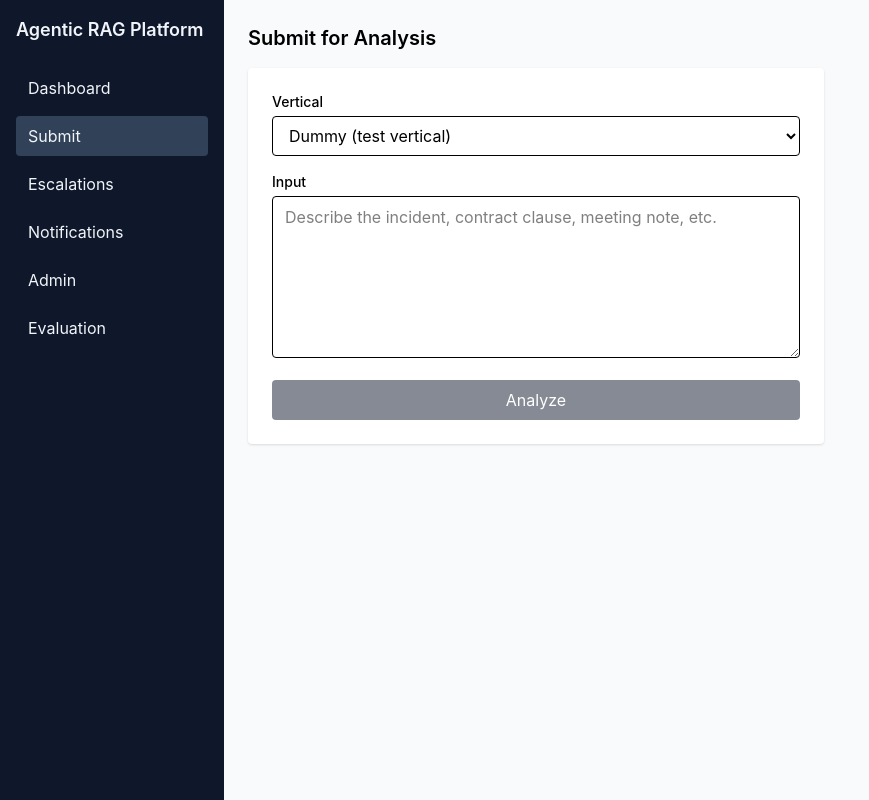
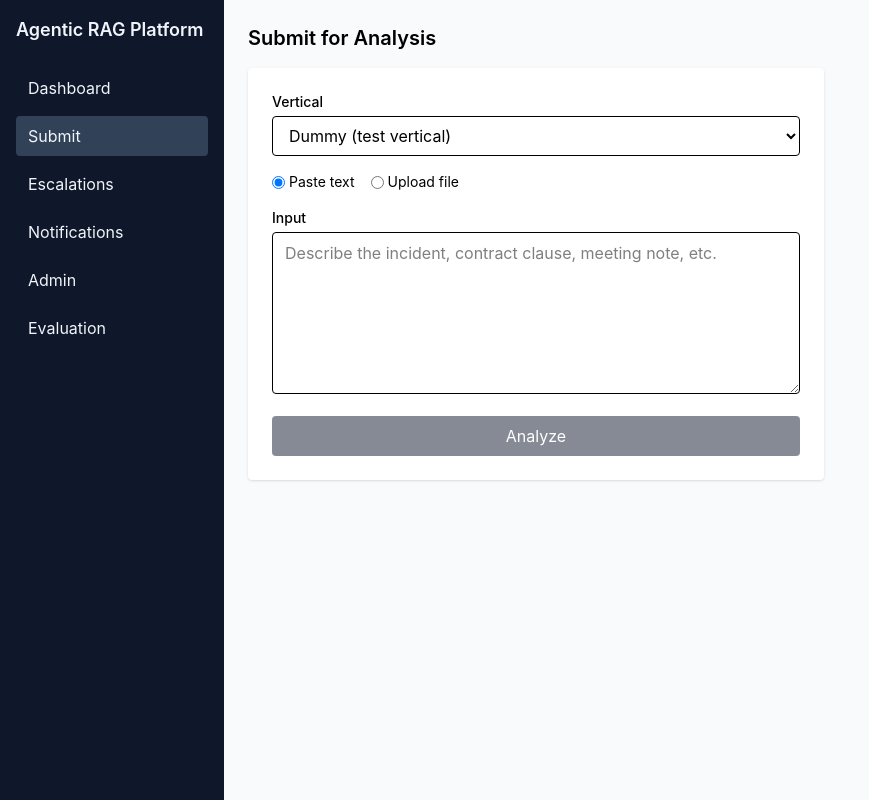
Before and after one commit to harshini0804/Percept-AI-Agentic-RAG-Platform-for-Business-Operations-Automation, a React (Vite) app in the folder frontend/: page /submit in a window 1280 px wide. Shown: the whole page, without its empty margins (0-869 px from the left). Built offline with nearby package versions, Linux system fonts and the light colour scheme.

Commit message:
UI changes for file/document uploads - draft

```diff
--- a/frontend/src/api/agentRuns.ts
+++ b/frontend/src/api/agentRuns.ts
@@ -1,4 +1,4 @@
-import { apiFetch } from "./client";
+import { apiFetch, apiFetchFormData } from "./client";
 
 export interface AgentRunSummary {
   id: string;
@@ -42,3 +42,9 @@ export function submitRun(vertical: string, inputText: string): Promise<Submissi
     body: JSON.stringify({ vertical, input_text: inputText }),
   });
 }
+export function submitRunWithFile(vertical: string, file: File): Promise<SubmissionResponse> {
+  const formData = new FormData();
+  formData.append("vertical", vertical);
+  formData.append("file", file);
+  return apiFetchFormData(`/agent-runs/upload`, formData);
+}
--- a/frontend/src/api/client.ts
+++ b/frontend/src/api/client.ts
@@ -14,4 +14,22 @@ async function apiFetch<T>(path: string, options?: RequestInit): Promise<T> {
   return response.json();
 }
 
-export { apiFetch };
+// For multipart/form-data uploads (e.g. file uploads) — no
+// Content-Type header is set here, since the browser needs to set
+// its own multipart boundary automatically when the body is a
+// FormData instance; setting it manually breaks the request.
+async function apiFetchFormData<T>(path: string, formData: FormData): Promise<T> {
+  const response = await fetch(`${API_BASE_URL}${path}`, {
+    method: "POST",
+    body: formData,
+  });
+
+  if (!response.ok) {
+    const errorBody = await response.json().catch(() => null);
+    throw new Error(errorBody?.detail || `Request failed: ${response.status}`);
+  }
+
+  return response.json();
+}
+
+export { apiFetch, apiFetchFormData };
--- a/frontend/src/pages/Submit.tsx
+++ b/frontend/src/pages/Submit.tsx
@@ -1,26 +1,33 @@
 import { useState } from "react";
 import { useNavigate } from "react-router-dom";
 import { useMutation, useQueryClient } from "@tanstack/react-query";
-import { submitRun } from "../api/agentRuns";
+import { submitRun, submitRunWithFile } from "../api/agentRuns";
 
 // Only "dummy" is registered on the backend right now. As real
 // verticals get built and registered (Section 7, point 11), add
 // their names here — this is the "parametrized per vertical"
 // selector Section 5 describes; vertical-specific input fields
-// (beyond a single text box) get added per vertical later, reusing
-// this shell.
+// (beyond text/file) get added per vertical later, reusing this
+// shell.
 const AVAILABLE_VERTICALS = [
   { value: "dummy", label: "Dummy (test vertical)" },
 ];
 
+type SubmissionMode = "text" | "file";
+
 function Submit() {
   const [vertical, setVertical] = useState(AVAILABLE_VERTICALS[0].value);
+  const [mode, setMode] = useState<SubmissionMode>("text");
   const [inputText, setInputText] = useState("");
+  const [selectedFile, setSelectedFile] = useState<File | null>(null);
   const navigate = useNavigate();
   const queryClient = useQueryClient();
 
   const mutation = useMutation({
-    mutationFn: () => submitRun(vertical, inputText),
+    mutationFn: () =>
+      mode === "file" && selectedFile
+        ? submitRunWithFile(vertical, selectedFile)
+        : submitRun(vertical, inputText),
     onSuccess: (data) => {
       queryClient.invalidateQueries({ queryKey: ["agent-runs"] });
       navigate(`/runs/${data.run_id}`);
@@ -29,9 +36,15 @@ function Submit() {
 
   const handleSubmit = (e: React.FormEvent) => {
     e.preventDefault();
-    if (!inputText.trim()) return;
+    if (mode === "text" && !inputText.trim()) return;
+    if (mode === "file" && !selectedFile) return;
     mutation.mutate();
   };
+
+  const canSubmit =
+    !mutation.isPending &&
+    ((mode === "text" && inputText.trim().length > 0) ||
+      (mode === "file" && selectedFile !== null));
 
   return (
     <div className="max-w-xl">
@@ -52,6 +65,26 @@ function Submit() {
           </select>
         </div>
 
+        <div className="flex gap-4 text-sm">
+          <label className="flex items-center gap-1">
+            <input
+              type="radio"
+              checked={mode === "text"}
+              onChange={() => setMode("text")}
+            />
+            Paste text
+          </label>
+          <label className="flex items-center gap-1">
+            <input
+              type="radio"
+              checked={mode === "file"}
+              onChange={() => setMode("file")}
+            />
+            Upload file
+          </label>
+        </div>
+
+        {mode === "text" ? (
           <div>
             <label className="block text-sm font-medium mb-1">Input</label>
             <textarea
@@ -62,10 +95,22 @@ function Submit() {
               placeholder="Describe the incident, contract clause, meeting note, etc."
             />
           </div>
+        ) : (
+          <div>
+            <label className="block text-sm font-medium mb-1">File</label>
+            <input
+              type="file"
+              accept=".txt,.pdf,.docx"
+              onChange={(e) => setSelectedFile(e.target.files?.[0] ?? null)}
+              className="w-full border rounded px-3 py-2 bg-white"
+            />
+            <p className="text-xs text-slate-500 mt-1">Accepted: .txt, .pdf, .docx</p>
+          </div>
+        )}
 
         <button
           type="submit"
-          disabled={mutation.isPending || !inputText.trim()}
+          disabled={!canSubmit}
           className="bg-slate-900 text-white rounded px-4 py-2 disabled:opacity-50"
         >
           {mutation.isPending ? "Analyzing..." : "Analyze"}
```
Lines whose indentation alone changed are shown as unchanged.
